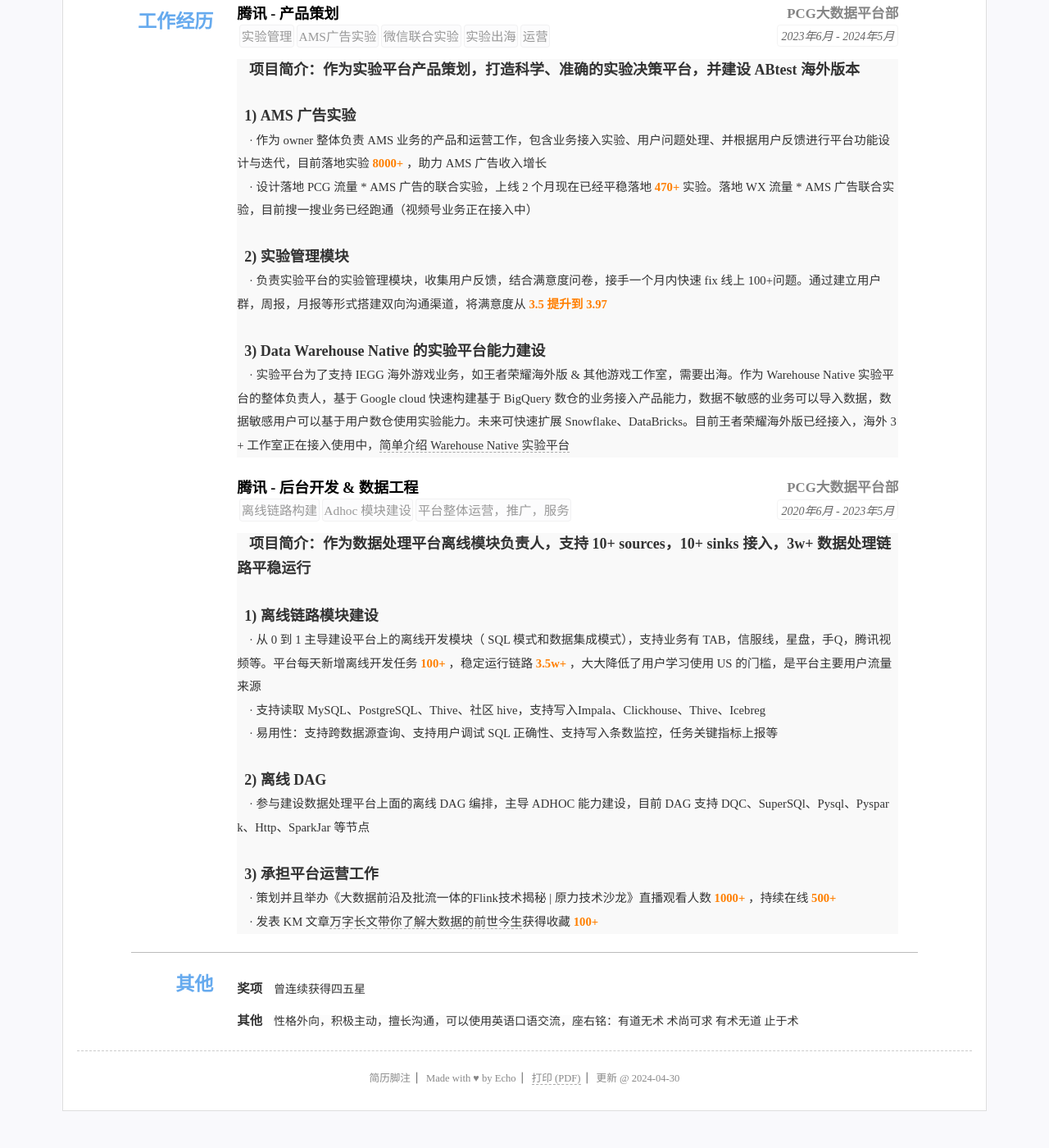
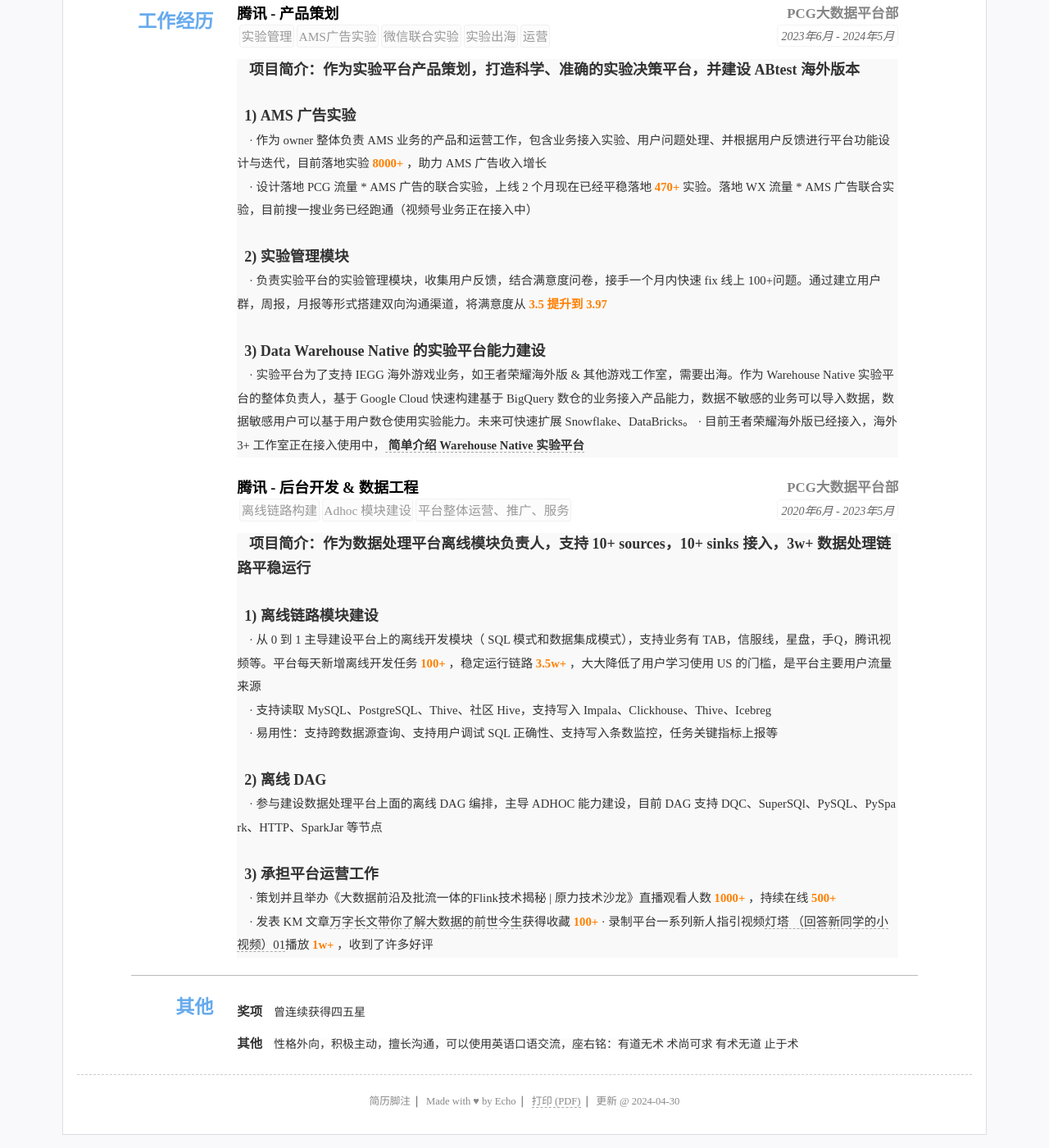
Before and after one commit to kuailexiaoshenxian/cn-wx-cv, a Jekyll site: the page built from index.html, in a window 1280 px wide and 1400 px high, scrolled down 636 px. Shown: the whole window at 82% size. Built offline with Jekyll 4.4.1, drawn with Linux system fonts in a browser that asks for light colours; before the commit the page ends 2008 px from its top, so only the background shows below that; some of the changed text lies outside the part shown.

Commit message:
Update resume.yml

```diff
--- a/_data/resume.yml
+++ b/_data/resume.yml
@@ -50,7 +50,7 @@ main: #简历主要内容，
     # - 数据可视化：Power BI, Tableau
     #- <font face="等线">大数据：HDFS、Hive、MySQL、Spark、Flink、OLAP (Impala、Kudu、ClickHouse)</font>
   - title: <font face="华文细黑粗体">专业技能</font>
-    detail:  <font face="等线"><strong>1) 大数据平台建设：</strong>&nbsp成功规划并实施大数据平台模块，涵盖离线处理、调度系统，以及实验平台的Warehouse Native能力构建、PCAD/WXAD 联合实验；</font> <br>  &nbsp &nbsp
+    detail:  <font face="等线"><strong>1) 大数据平台建设：</strong>&nbsp成功规划并实施大数据平台模块，包括离线处理、调度系统，以及实验平台的 Warehouse Native 能力构建、PCAD/WXAD 联合实验；</font> <br>  &nbsp &nbsp
              <font face="等线"><strong>2) 技术栈掌握：</strong>&nbsp 具备数据产品和中后台能力，可以使用 SQL、Python，熟悉大数据组件如 Hadoop、Spark、Hive、Flink、Kafka 等，能与研发、测试高效沟通；</font> <br>  &nbsp &nbsp
              <font face="等线"><strong>3) 数据产品开发：</strong>&nbsp掌握数据产品常用数据技能，如埋点、上报、用户行为分析、指标体系、SQL 取数、看板搭建等；</font> <br>  &nbsp &nbsp
              <font face="等线"><strong>4) 项目管理：</strong>&nbsp 拥有出色的项目管理能力，能够识别和管理项目风险，确保项目按计划顺利进行。</font>
@@ -107,7 +107,8 @@ main: #简历主要内容，
             · 负责实验平台的实验管理模块，收集用户反馈，结合满意度问卷，接手一个月内快速 fix 线上 100+问题。通过建立用户群，周报，月报等形式搭建双向沟通渠道，将满意度从 <font color=#FF7F00><strong>3.5 提升到 3.97</strong></font> <br>  &nbsp &nbsp
             <br>
             <font face="等线"><font size=4><strong> &nbsp 3) Data Warehouse Native 的实验平台能力建设</strong></font>  <br>  &nbsp &nbsp
-            · 实验平台为了支持 IEGG 海外游戏业务，如王者荣耀海外版 & 其他游戏工作室，需要出海。作为 Warehouse Native 实验平台的整体负责人，基于 Google cloud 快速构建基于 BigQuery 数仓的业务接入产品能力，数据不敏感的业务可以导入数据，数据敏感用户可以基于用户数仓使用实验能力。未来可快速扩展 Snowflake、DataBricks。目前王者荣耀海外版已经接入，海外 3+ 工作室正在接入使用中， <a href="https://doc.weixin.qq.com/doc/w3_AIcAegY2ACku0oef0AYSiKxJtdRNO?scode=AJEAIQdfAAouU3ZBzFAIcAegY2ACk">简单介绍 Warehouse Native 实验平台</a>
+            · 实验平台为了支持 IEGG 海外游戏业务，如王者荣耀海外版 & 其他游戏工作室，需要出海。作为 Warehouse Native 实验平台的整体负责人，基于 Google Cloud 快速构建基于 BigQuery 数仓的业务接入产品能力，数据不敏感的业务可以导入数据，数据敏感用户可以基于用户数仓使用实验能力。未来可快速扩展 Snowflake、DataBricks。
+            · 目前王者荣耀海外版已经接入，海外 3+ 工作室正在接入使用中， <a href="https://doc.weixin.qq.com/doc/w3_AIcAegY2ACku0oef0AYSiKxJtdRNO"> <strong> 简单介绍 Warehouse Native 实验平台 </strong> </a>
             <br>
   - title: <font face="华文细黑粗体">腾讯 - 后台开发 & 数据工程</font>
     sub: <font face="楷体">PCG大数据平台部</font>
@@ -115,7 +116,7 @@ main: #简历主要内容，
     tags:
     - <font face="黑体">离线链路构建</font>
     - <font face="黑体">Adhoc 模块建设</font>
-    - <font face="黑体">平台整体运营，推广，服务</font>
+    - <font face="黑体">平台整体运营、推广、服务</font>
     # - SQL/Python
     # - 数据可视化
     # - Hive, Spark, CI/CD, Git
@@ -131,15 +132,16 @@ main: #简历主要内容，
             <br>
             <font face="等线"><font size=4><strong> &nbsp 1) 离线链路模块建设</strong></font> <br>  &nbsp &nbsp
             · 从 0 到 1 主导建设平台上的离线开发模块（ SQL 模式和数据集成模式），支持业务有 TAB，信服线，星盘，手Q，腾讯视频等。平台每天新增离线开发任务<font color=#FF7F00><strong> 100+ </strong></font>，稳定运行链路<font color=#FF7F00><strong> 3.5w+ </strong></font>，大大降低了用户学习使用 US 的门槛，是平台主要用户流量来源<br> &nbsp &nbsp
-            · 支持读取 MySQL、PostgreSQL、Thive、社区 hive，支持写入Impala、Clickhouse、Thive、Icebreg<br> &nbsp &nbsp
+            · 支持读取 MySQL、PostgreSQL、Thive、社区 Hive，支持写入 Impala、Clickhouse、Thive、Icebreg<br> &nbsp &nbsp
             · 易用性：支持跨数据源查询、支持用户调试 SQL 正确性、支持写入条数监控，任务关键指标上报等<br> &nbsp &nbsp
             <br>
             <font face="等线"><font size=4><strong> &nbsp 2) 离线 DAG</strong></font>  <br>  &nbsp &nbsp
-            · 参与建设数据处理平台上面的离线 DAG 编排，主导 ADHOC 能力建设，目前 DAG 支持 DQC、SuperSQl、Pysql、Pyspark、Http、SparkJar 等节点 <br>  &nbsp &nbsp
+            · 参与建设数据处理平台上面的离线 DAG 编排，主导 ADHOC 能力建设，目前 DAG 支持 DQC、SuperSQl、PySQL、PySpark、HTTP、SparkJar 等节点 <br>  &nbsp &nbsp
             <br>
             <font face="等线"><font size=4><strong> &nbsp 3) 承担平台运营工作</strong></font>  <br>  &nbsp &nbsp
             · 策划并且举办《大数据前沿及批流一体的Flink技术揭秘 | 原力技术沙龙》直播观看人数<font color=#FF7F00><strong> 1000+ </strong></font>，持续在线<font color=#FF7F00><strong> 500+ </strong></font> <br>  &nbsp &nbsp
             · 发表 KM 文章 <a href="https://km.woa.com/articles/show/567781">万字长文带你了解大数据的前世今生</a> 获得收藏 <font color=#FF7F00><strong> 100+ </strong></font>
+            · 录制平台一系列新人指引视频 <a href="https://km.woa.com/articles/show/456481">灯塔 （回答新同学的小视频）01 </a> 播放 <font color=#FF7F00><strong> 1w+ </strong></font>，收到了许多好评
   #   sub:  全球基金部门
   #   duration: "2018年6月 - 2018年8月"
   #   tags:
```
